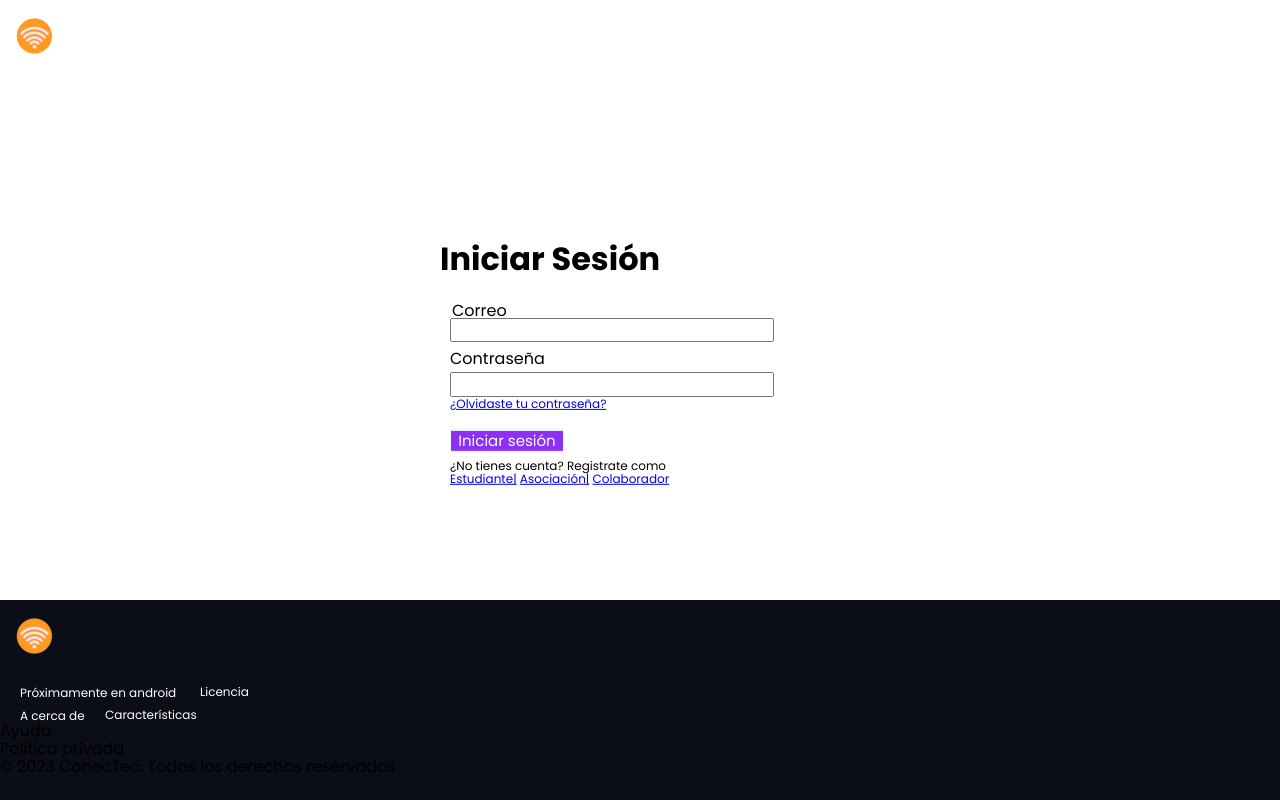
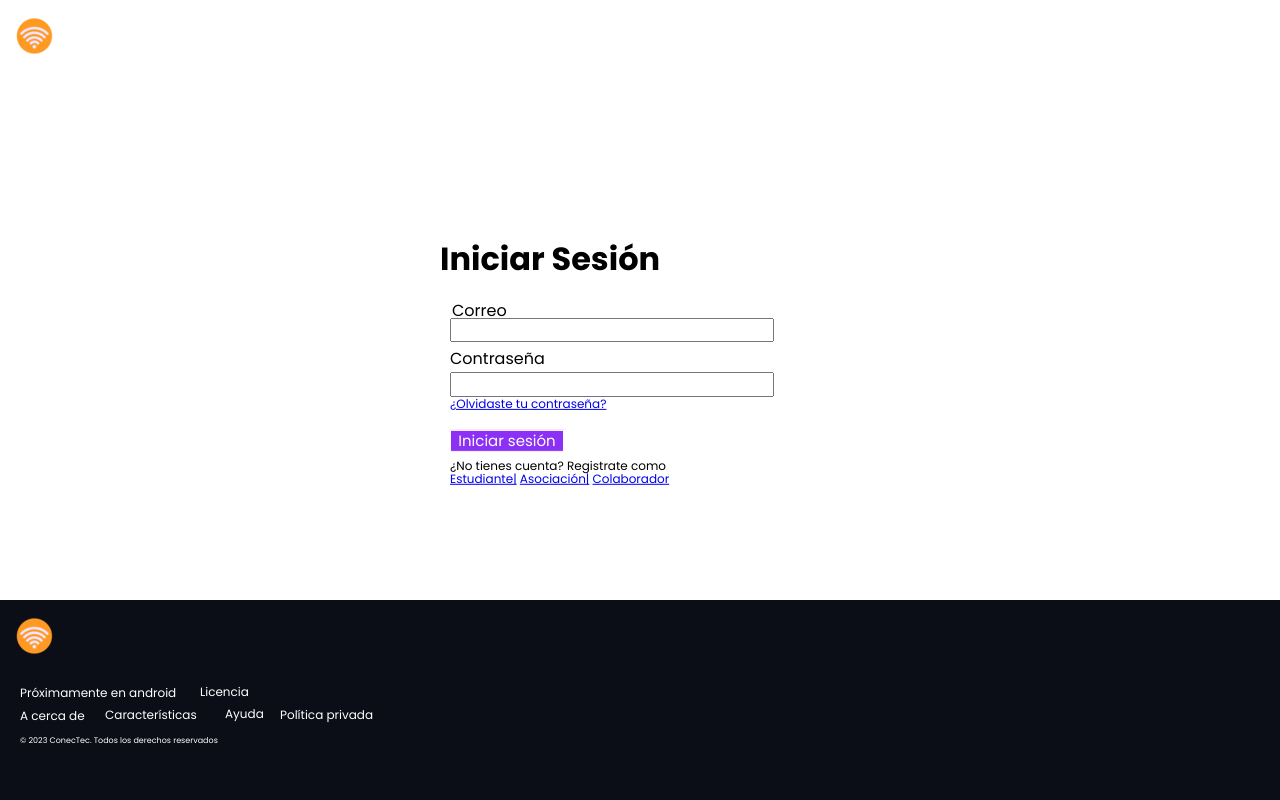
Before and after one commit to Alexbg08/ConecTec, a plain HTML site: page Web/public/index.html in a window 1280 px wide. Drawn offline with Linux system fonts and the light colour scheme.

Commit message:
estilos
estilos de registrar estudiante

```diff
--- a/Web/public/css/estilos.css
+++ b/Web/public/css/estilos.css
@@ -123,3 +123,27 @@ form .username{
     margin-top: -15px;
     margin-left: 105px;
 }
+.footertextCAyuda {
+    color: white;
+    font-size: 12px;
+    margin-top: -15px;
+    margin-left: 225px;
+}
+
+.footertextPolitic {
+    color: white;
+    font-size: 12px;
+    margin-top: -12px;
+    margin-left: 280px;
+}
+
+.footertext2023 {
+    color: white;
+    font-size: 8px;
+    margin-top: 14px;
+    margin-left: 20px;
+}
+
+/**
+ Aquí inician los estilos de registrar estudiante.
+ */
```
